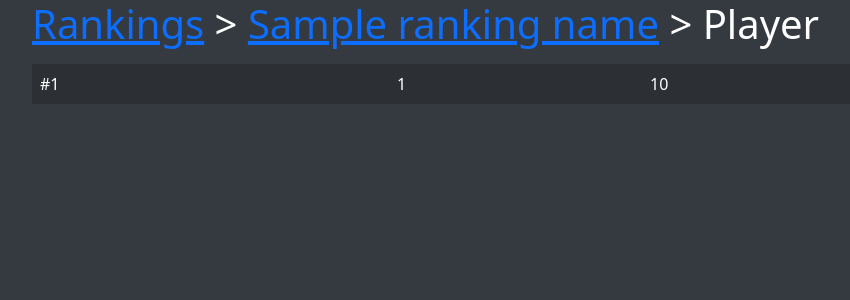
After one commit to rkaganda/smash_gg_ranking, a Flask app: template smash_gg_ranking/templates/ranking/participants.html in a window 1280 px wide. The commit adds this page. Shown: the top 300 px of the page, without its empty margins (50-900 px from the left). Run offline with Flask 2, Linux system fonts and the light colour scheme; the template is opened without the code that fills it: most values are stand-ins (such as "Sample title", 1, 10 or a date in 2020); parts of the project's set-up code (start-up, migrations or seed data) failed here and were passed over.

Commit message:
added player

```diff
--- a/smash_gg_ranking/app.py
+++ b/smash_gg_ranking/app.py
@@ -1,7 +1,7 @@
 from flask import Flask, redirect
 from flask import render_template
 
-from views import ranking, events
+from views import ranking, events, participants
 
 app = Flask(__name__)
 
@@ -20,4 +20,10 @@ def view_rankings():
 @app.route('/ranking/events/<ranking_id>')
 def view_events(ranking_id=None):
     ranking_name, event_sets = events.get_events(ranking_id)
-    return render_template('events.html', events=event_sets, ranking_name=ranking_name)
+    return render_template('ranking/events.html', events=event_sets, ranking_name=ranking_name)
+
+
+@app.route('/ranking/participants/<ranking_id>')
+def view_ranking_participants(ranking_id=None):
+    ranking_name, participants_set = participants.get_ranking_participants(ranking_id)
+    return render_template('ranking/participants.html', participants=participants_set, ranking_name=ranking_name)
--- a/smash_gg_ranking/db/models.py
+++ b/smash_gg_ranking/db/models.py
@@ -33,11 +33,11 @@ class RankingSet(Base):
     ranking_event_id = Column(Integer, ForeignKey("{}_ranking_events.id".format(config.settings['db_suffix'])), nullable=False)
     set_id = Column(Integer, nullable=False)
     set_datetime = Column(DateTime, nullable=False)
-    winner_id = Column(Integer, nullable=False)
+    winner_id = Column(String, nullable=False)
     winner_score = Column(Integer, nullable=False)
     winner_points = Column(Float)
     winner_change = Column(Float)
-    loser_id = Column(Integer, nullable=False)
+    loser_id = Column(String, nullable=False)
     loser_score = Column(Integer, nullable=False)
     loser_points = Column(Float)
     loser_change = Column(Float)
@@ -47,7 +47,7 @@ class RankingSet(Base):
 class ParticipantRanking(Base):
     __tablename__ = "{}_participants_ranking".format(config.settings['db_suffix'])
     id = Column(Integer, primary_key=True, autoincrement=True)
-    participant_id = Column(Integer, nullable=False)
+    participant_id = Column(String, nullable=False)
     ranking_id = Column(Integer, ForeignKey("{}_ranking.id".format(config.settings['db_suffix'])))
     participant_points = Column(Float, nullable=False)
     up_from_last = Column(Boolean)
--- a/smash_gg_ranking/smash_gg/smash_ranking.py
+++ b/smash_gg_ranking/smash_gg/smash_ranking.py
@@ -88,10 +88,10 @@ def calculate_ranking(ranking_name):
         ranking_sets = session.query(RankingSet).filter(RankingSet.ranking_event_id.in_(ranking_events_subquery))
         participant_points = elo.update_ranking_set_points(ranking_sets)
 
-        for pr_id in participant_points.keys(): # for each participant points
+        for pr_id in participant_points.keys():  # for each participant points
             participant_ranking = session.query(ParticipantRanking).where(  # get participant ranking
                 and_(
-                    ParticipantRanking.id == pr_id,
+                    ParticipantRanking.participant_id == pr_id,
                     ParticipantRanking.ranking_id == ranking.id
                 )).first()
             if participant_ranking is None:  # if participant has no points
--- a/smash_gg_ranking/templates/ranking.html
+++ b/smash_gg_ranking/templates/ranking.html
@@ -16,10 +16,9 @@
             <tr >
                 <td><span style="color:white" >{{r.name}}</span></td>
                 <td><span style="color:white">{{r.videogame.display_name}}</span></td>
-                <td><a class=" " href="/ranking/events/{{r.id}}">events: {{r.event_count}}</a></td>
-                <td><span class=" ">players: {{r.player_count}}</span></td>
+                <td><a class=" " href="/ranking/events/{{r.id}}">Events: {{r.event_count}}</a></td>
+                <td><a href="/ranking/participants/{{r.id}}" class=" ">Players: {{r.participant_count}}</a></td>
                 <td><span class=" ">matches: {{r.match_count}}</span></td>
-                <td><span class=" ">type: {{r.match_count}}</span></td>
                 <td><span class=" ">type: {{r.ranking_algorithm_name}}</span></td>
             </tr>
             {% endfor %}
--- /dev/null
+++ b/smash_gg_ranking/templates/ranking/participants.html
@@ -0,0 +1,46 @@
+<!DOCTYPE html>
+<html lang="en">
+<head>
+    <meta charset="UTF-8">
+    <title>{{ranking_name}} Events</title>
+    <link rel="stylesheet" href="https://cdn.jsdelivr.net/npm/bootstrap@5.1.3/dist/css/bootstrap.min.css" integrity="sha384-1BmE4kWBq78iYhFldvKuhfTAU6auU8tT94WrHftjDbrCEXSU1oBoqyl2QvZ6jIW3" crossorigin="anonymous">
+    <script src="https://cdn.jsdelivr.net/npm/bootstrap@5.1.3/dist/js/bootstrap.min.js" integrity="sha384-QJHtvGhmr9XOIpI6YVutG+2QOK9T+ZnN4kzFN1RtK3zEFEIsxhlmWl5/YESvpZ13" crossorigin="anonymous"></script>
+    <style type="text/css">body { background: #343a40 !important; }</style>
+</head>
+<body>
+    <div class="container">
+        <h1 style="color:white">
+        <a href="/ranking/">Rankings</a>
+            <span> > </span>
+        <a href="/ranking/"> {{ranking_name}}</a>
+            <span>> Player</span></h1>
+        <p class="lead"></p>
+        <table class="table table-striped table-dark">
+            {% for p in participants %}
+            <tr>
+                <td><span style="color:white">#{{p.rank}}</span></td>
+                <td><span style="color:white">{{p.participant_id}}</span></td>
+                <td><span style="color:white">{{p.participant_points}}</span></td>
+                <td><span style="color:white">
+                    {% if p.up_from_last is none %}
+                        {% block no_change %}
+                            <span></span>
+                        {% endblock no_change %}
+                    {% endif %}
+                    {% if p.up_from_last == True %}
+                        {% block up_change %}
+                            <span>&uarr;</span>
+                        {% endblock up_change %}
+                    {% endif %}
+                    {% if p.up_from_last == False %}
+                        {% block down_change %}
+                            <span>&darr;</span>
+                        {% endblock down_change %}
+                    {% endif %}
+                </span></td>
+            </tr>
+            {% endfor %}
+        </table>
+    </div>
+</body>
+</html>
--- a/smash_gg_ranking/views/ranking.py
+++ b/smash_gg_ranking/views/ranking.py
@@ -23,17 +23,16 @@ def get_rankings():
             ranking_algorithm_name = session.query(RankingAlgorithm.name).where(
                 RankingAlgorithm.id == r.ranking_algorithms_id).first()
             ranking_events = session.query(RankingEvent).where(RankingEvent.ranking_id == r.id).all()
-            event_info = query.get_event_attributes(query.parse_event_url(ranking_events[0].event_url))
+            event_info = graph_query.get_event_attributes(graph_query.parse_event_url(ranking_events[0].event_url))
             ranking_events_subquery = select(RankingEvent.id).filter(RankingEvent.ranking_id == r.id)
             set_count = session.query(RankingSet.id).filter(
                 RankingSet.ranking_event_id.in_(ranking_events_subquery)).count()
-            logger.debug(set_count)
             rank_views.append({
                 "name": r.name,
                 "id": r.id,
                 "videogame": event_info['videogame'],
                 "event_count": len(ranking_events),
-                "player_count": event_info['entrants_count'],
+                "participant_count": event_info['entrants_count'],
                 "match_count": set_count,
                 "ranking_algorithm_name": ranking_algorithm_name[0]
             })
```
Also changed, not shown: smash_gg_ranking/smash_gg/graph_query.py (+5 -2 lines), smash_gg_ranking/templates/ranking/events.html (renamed from smash_gg_ranking/templates/events.html, +7 -4 lines), smash_gg_ranking/views/events.py (+5 -4 lines), smash_gg_ranking/views/participants.py (added, +32 -0 lines).
